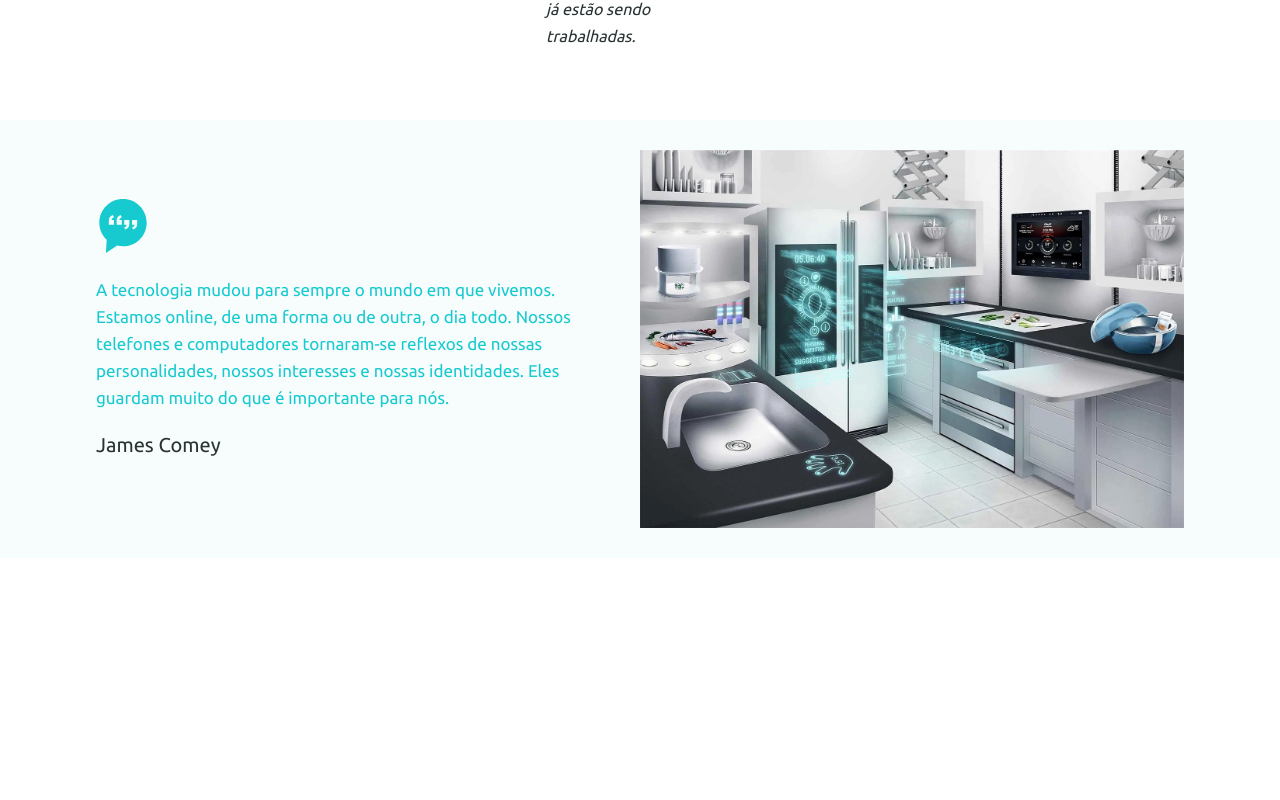
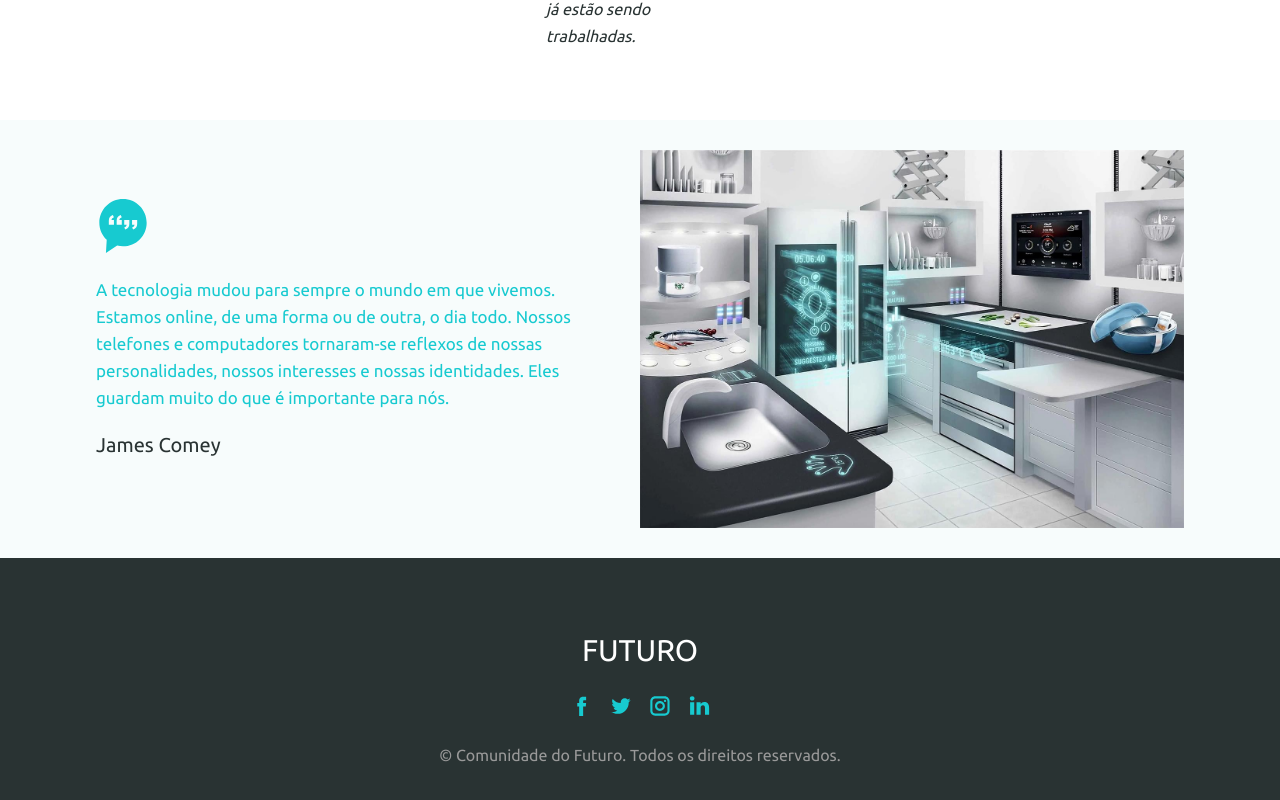
Before and after one commit to Jose08Victor/futuro-tecnologias, a React (Vite) app: page / in a window 1280 px wide. Shown: the part 6175-6975 px from the top of the page. Before the commit the page ends 6733 px from the top, so only its background shows below. Built offline with nearby package versions, Linux system fonts and the light colour scheme.

Commit message:
footer of the project added

```diff
--- a/src/App.jsx
+++ b/src/App.jsx
@@ -1,3 +1,4 @@
+import { Footer } from './components/footer';
 import { Header } from './components/header';
 import { Main } from './components/main';
 import './reset.scss';
@@ -7,6 +8,7 @@ function App() {
     <>
     <Header />
     <Main/>
+    <Footer/>
     </>
   )
 }
--- /dev/null
+++ b/src/components/footer/index.jsx
@@ -0,0 +1,37 @@
+import "./index.scss"
+
+export const Footer = () => {
+    return (
+        <footer>
+            <h3>FUTURO</h3>
+
+            <ul>
+                <li>
+                    <a href="#">
+                        <svg viewBox="0 0 112.2 112.2" enable-background="new 0 0 112.2 112.2" space="preserve"><path d="M75.5,28.8H65.4c-1.5,0-4,0.9-4,4.3v9.4h13.9l-1.5,15.8H61.4v45.1H42.8V58.3h-8.8V42.4h8.8V32.2 c0-7.4,3.4-18.8,18.8-18.8h13.8v15.4H75.5z"></path></svg>
+                    </a>
+                </li>
+
+                <li>
+                    <a href="#">
+                        <svg x="0px" y="0px" viewBox="0 0 112.2 112.2" enable-background="new 0 0 112.2 112.2" space="preserve"><path d="M92.2,38.2c0,0.8,0,1.6,0,2.3c0,24.3-18.6,52.4-52.6,52.4c-10.6,0.1-20.2-2.9-28.5-8.2 c1.4,0.2,2.9,0.2,4.4,0.2c8.7,0,16.7-2.9,23-7.9c-8.1-0.2-14.9-5.5-17.3-12.8c1.1,0.2,2.4,0.2,3.4,0.2c1.6,0,3.3-0.2,4.8-0.7 c-8.4-1.6-14.9-9.2-14.9-18c0-0.2,0-0.2,0-0.2c2.5,1.4,5.4,2.2,8.4,2.3c-5-3.3-8.3-8.9-8.3-15.4c0-3.4,1-6.5,2.5-9.2 c9.1,11.1,22.7,18.5,38,19.2c-0.2-1.4-0.4-2.8-0.4-4.3c0.1-10,8.3-18.2,18.5-18.2c5.4,0,10.1,2.2,13.5,5.7c4.3-0.8,8.1-2.3,11.7-4.5 c-1.4,4.3-4.3,7.9-8.1,10.1c3.7-0.4,7.3-1.4,10.6-2.9C98.9,32.3,95.7,35.5,92.2,38.2z"></path></svg>
+                    </a>
+                </li>
+
+                <li>
+                    <a href="#">
+                    <svg x="0px" y="0px" viewBox="0 0 112.2 112.2" enable-background="new 0 0 112.2 112.2" space="preserve" id="svg-498c" class="u-svg-content"><path d="M55.9,32.9c-12.8,0-23.2,10.4-23.2,23.2s10.4,23.2,23.2,23.2s23.2-10.4,23.2-23.2S68.7,32.9,55.9,32.9z M55.9,69.4c-7.4,0-13.3-6-13.3-13.3c-0.1-7.4,6-13.3,13.3-13.3s13.3,6,13.3,13.3C69.3,63.5,63.3,69.4,55.9,69.4z"></path><path d="M79.7,26.8c-3,0-5.4,2.5-5.4,5.4s2.5,5.4,5.4,5.4c3,0,5.4-2.5,5.4-5.4S82.7,26.8,79.7,26.8z"></path><path d="M78.2,11H33.5C21,11,10.8,21.3,10.8,33.7v44.7c0,12.6,10.2,22.8,22.7,22.8h44.7c12.6,0,22.7-10.2,22.7-22.7 V33.7C100.8,21.1,90.6,11,78.2,11z M91,78.4c0,7.1-5.8,12.8-12.8,12.8H33.5c-7.1,0-12.8-5.8-12.8-12.8V33.7 c0-7.1,5.8-12.8,12.8-12.8h44.7c7.1,0,12.8,5.8,12.8,12.8V78.4z"></path></svg>
+                    </a>
+                    </li>
+
+                <li>
+                    <a href="#">
+                    <svg x="0px" y="0px" viewBox="0 0 112.2 112.2" enable-background="new 0 0 112.2 112.2" space="preserve" id="svg-f7b9" class="u-svg-content"><path d="M33.8,96.8H14.5v-58h19.3V96.8z M24.1,30.9L24.1,30.9c-6.6,0-10.8-4.5-10.8-10.1c0-5.8,4.3-10.1,10.9-10.1 S34.9,15,35.1,20.8C35.1,26.4,30.8,30.9,24.1,30.9z M103.3,96.8H84.1v-31c0-7.8-2.7-13.1-9.8-13.1c-5.3,0-8.5,3.6-9.9,7.1 c-0.6,1.3-0.6,3-0.6,4.8V97H44.5c0,0,0.3-52.6,0-58h19.3v8.2c2.6-3.9,7.2-9.6,17.4-9.6c12.7,0,22.2,8.4,22.2,26.1V96.8z"></path></svg>
+                    </a>
+                </li>
+            </ul>
+
+            <p>© Comunidade do Futuro. Todos os direitos reservados.</p>
+        </footer>
+    )
+}
--- /dev/null
+++ b/src/components/footer/index.scss
@@ -0,0 +1,54 @@
+footer {
+    background-color: #293333;
+    min-height: 282px;
+    display: flex;
+    flex-direction: column;
+    align-items: center;
+    justify-content: space-evenly;
+    padding: 50px 0;
+
+    h3 {
+        color: #fff;
+        font-size: 30px;
+        font-weight: 400;
+    }
+
+    ul {
+        display: flex;
+        gap: 15px;
+
+        li {
+            a {
+                svg {
+                    width: 24px;
+                    fill: #17cad0;
+                    transition: .3s ease-in-out;
+
+                    &:hover {
+                        transform: scale(1.15);
+                    }
+                }
+            }
+        }
+    }
+
+    p {
+        color: #999999;
+    }
+
+    @media (max-width: 420px) {
+        padding: 70px 0;
+
+        h3 {
+            font-size: 27px;
+        }
+
+        ul li a svg {
+            width: 20px;
+        }
+
+        p {
+            font-size: 12.6px;
+        }
+    }
+}
```
